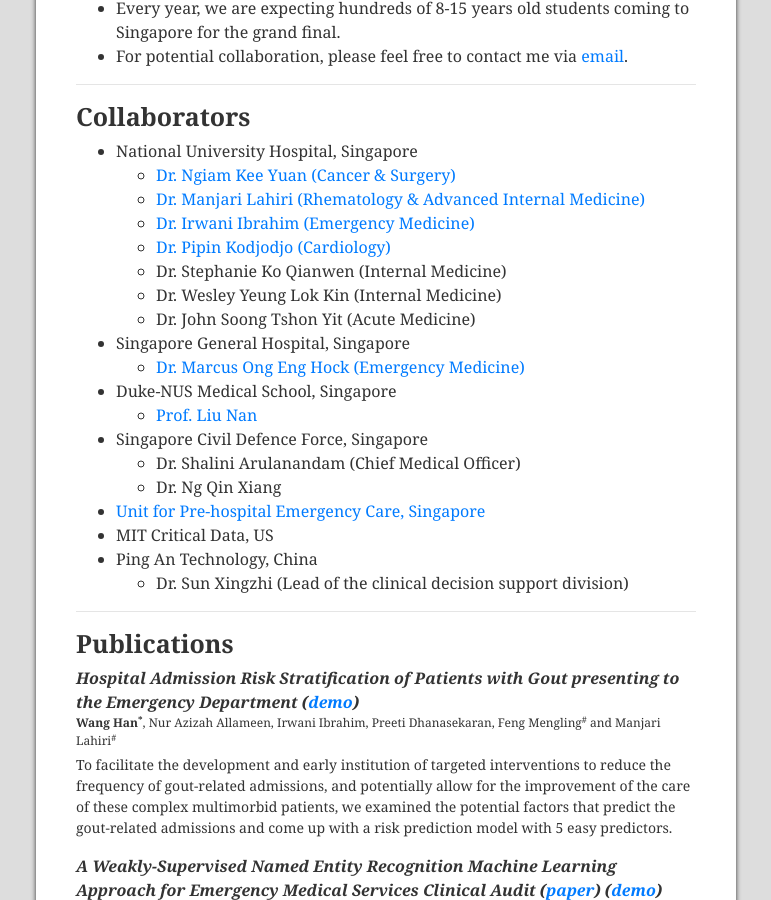
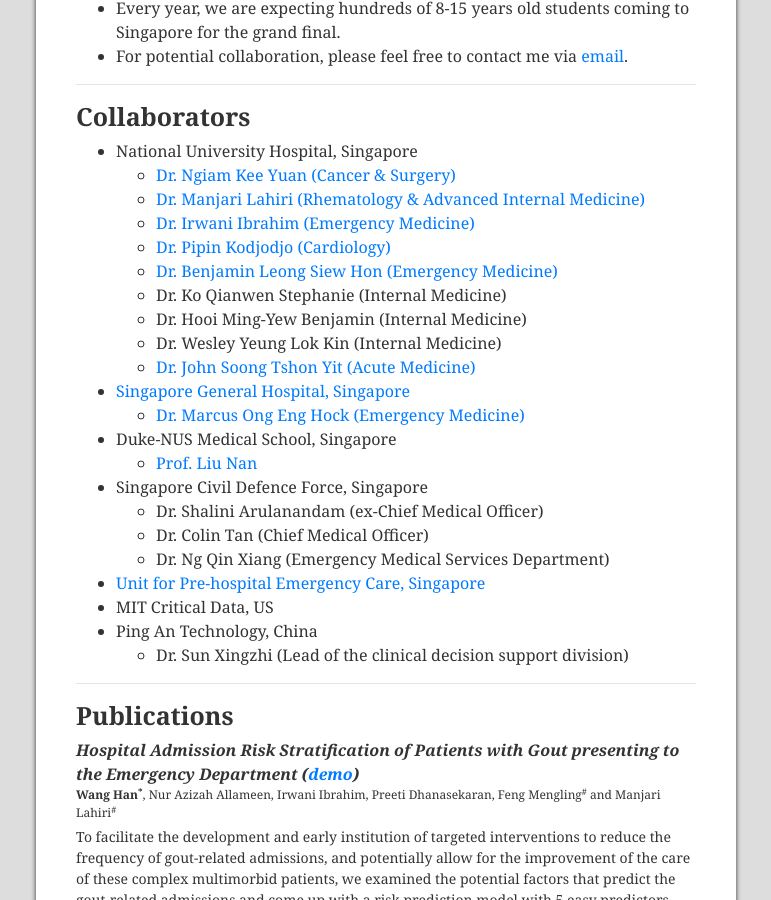
Before and after one commit to Hans0124SG/Hans0124SG.github.io, a Jekyll site: the page index.html, which Jekyll copies as it is, in a window 1280 px wide and 900 px high, scrolled down 909 px. Shown: the whole window, without its empty margins (254-1025 px from the left). Built offline with Jekyll 4.4.1, drawn with Linux system fonts in a browser that asks for light colours.

Commit message:
add doctors

```diff
--- a/index.html
+++ b/index.html
@@ -157,9 +157,11 @@
       <li><a href="https://www.nuh.com.sg/patients-visitors/Pages/find-a-doctor-details.aspx?docid=Manjari_Lahiri">Dr. Manjari Lahiri (Rhematology & Advanced Internal Medicine)</a></li>
       <li><a href="https://www.nuh.com.sg/patients-visitors/Pages/find-a-doctor-details.aspx?docid=Irwani_Bte_Ibrahim">Dr. Irwani Ibrahim (Emergency Medicine)</a></li>
       <li><a href="https://www.nuh.com.sg/patients-visitors/Pages/find-a-doctor-details.aspx?docid=Pipin_Kojodjojo">Dr. Pipin Kodjodjo (Cardiology)</a></li>
-      <li>Dr. Stephanie Ko Qianwen (Internal Medicine)</li>
+      <li><a href="https://www.nuh.com.sg/patients-visitors/Pages/find-a-doctor-details.aspx?docid=Benjamin_Leong_Sieu-Hon">Dr. Benjamin Leong Siew Hon (Emergency Medicine)</li>
+      <li><a href="https://www.nuh.com.sg/patients-visitors/Pages/find-a-doctor-details.aspx?docid=Stephanie_Ko"></a>Dr. Ko Qianwen Stephanie (Internal Medicine)</li>
+      <li>Dr. Hooi Ming-Yew Benjamin (Internal Medicine)</li>
       <li>Dr. Wesley Yeung Lok Kin (Internal Medicine)</li>
-      <li>Dr. John Soong Tshon Yit (Acute Medicine)</li>
+      <li><a href="https://www.nuh.com.sg/patients-visitors/Pages/find-a-doctor-details.aspx?docid=John_Soong_Tshon_Yit">Dr. John Soong Tshon Yit (Acute Medicine)</li>
     </ul>
   </li>
   <li>Singapore General Hospital, Singapore
@@ -174,10 +176,11 @@
   </li>
   <li>Singapore Civil Defence Force, Singapore</li>
       <ul>
-      <li>Dr. Shalini Arulanandam (Chief Medical Officer)</li>
+      <li>Dr. Shalini Arulanandam (ex-Chief Medical Officer)</li>
+      <li>Dr. Colin Tan (Chief Medical Officer)</li>
     </ul>
     <ul>
-      <li>Dr. Ng Qin Xiang</li>
+      <li>Dr. Ng Qin Xiang (Emergency Medical Services Department)</li>
     </ul>
   <li><a href="https://www.scri.edu.sg/wp-content/uploads/2016/11/1-Day-1-1-Prof-Marcus_Welcome-Overview-of-Singpores-EMS.pdf">Unit for Pre-hospital Emergency Care, Singapore</a></li>
   <li>MIT Critical Data, US</li>
```
